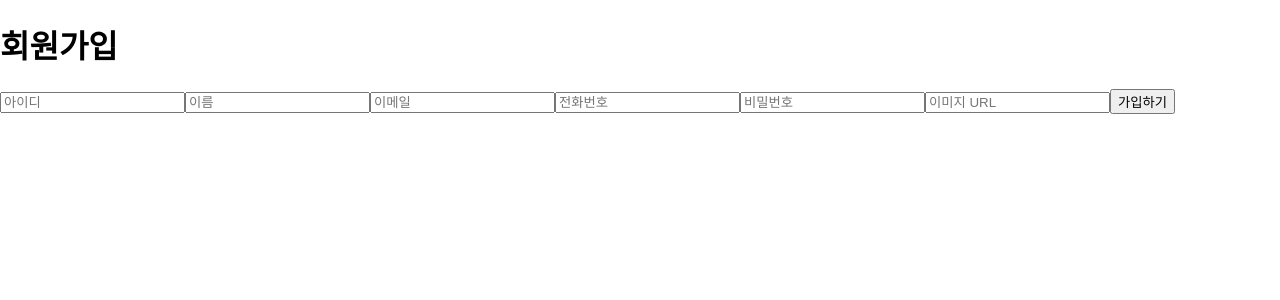
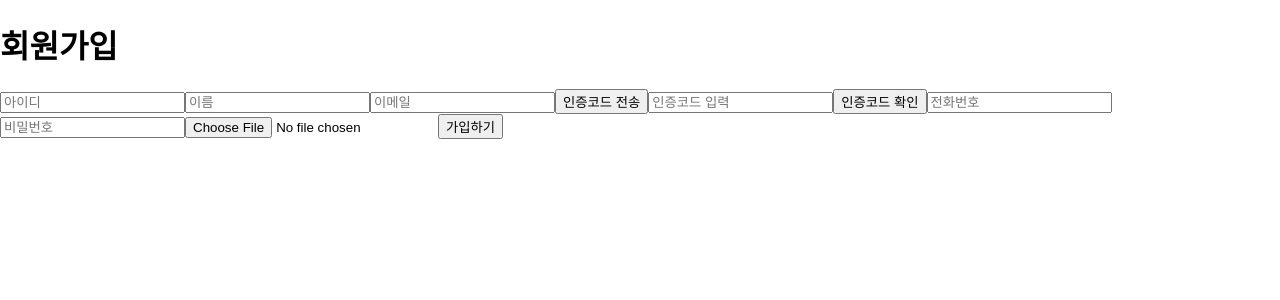
Before and after one commit to Dezeli/Neighbiz, a React (Create React App) app in the folder react/: page /signup in a window 1280 px wide. Shown: the top 300 px of the page. Built offline with nearby package versions, Linux system fonts and the light colour scheme; the HTML template or start-up script is replaced by a standard one.

Commit message:
feat: login & signup page

```diff
--- a/react/src/App.jsx
+++ b/react/src/App.jsx
@@ -1,12 +1,16 @@
-import React from 'react';
-import { BrowserRouter, Routes, Route } from 'react-router-dom';
+import { BrowserRouter, Routes, Route, Navigate } from 'react-router-dom';
 import Landing from './pages/Landing';
 import Login from './pages/Login';
 import Signup from './pages/Signup';
 import Main from './pages/Main';
+import useAuthCheck from './hooks/useAuthCheck';
 import ProtectedRoute from './components/ProtectedRoute';
 
 function App() {
+  const { authChecked, user } = useAuthCheck();
+
+  if (!authChecked) return <div>로딩 중...</div>;
+
   return (
     <BrowserRouter>
       <Routes>
@@ -17,7 +21,7 @@ function App() {
           path="/main"
           element={
             <ProtectedRoute>
-              <Main />
+              <Main user={user} />
             </ProtectedRoute>
           }
         />
--- a/react/src/components/ProtectedRoute.jsx
+++ b/react/src/components/ProtectedRoute.jsx
@@ -3,7 +3,7 @@ import { Navigate } from 'react-router-dom';
 
 function ProtectedRoute({ children }) {
   const token = localStorage.getItem('accessToken');
-  return token ? children : <Navigate to="/login" replace />;
+  return token ? children : <Navigate to="/" replace />;
 }
 
 export default ProtectedRoute;
--- /dev/null
+++ b/react/src/hooks/useAuthCheck.js
@@ -0,0 +1,22 @@
+import { useState, useEffect } from 'react';
+import api from '../lib/axios';
+
+export default function useAuthCheck() {
+  const [authChecked, setAuthChecked] = useState(false);
+  const [user, setUser] = useState(null);
+
+  useEffect(() => {
+    const token = localStorage.getItem('accessToken');
+    if (!token) {
+      setAuthChecked(true);
+      return;
+    }
+
+    api.get('/auth/me/')
+      .then((res) => setUser(res.data.data))
+      .catch(() => localStorage.clear())
+      .finally(() => setAuthChecked(true));
+  }, []);
+
+  return { authChecked, user };
+}
--- a/react/src/pages/Landing.jsx
+++ b/react/src/pages/Landing.jsx
@@ -1,10 +1,22 @@
 import React from 'react';
 import { Link } from 'react-router-dom';
+import { useEffect } from 'react';
+import { useNavigate } from 'react-router-dom';
 
 function Landing() {
+  const navigate = useNavigate();
+
+  useEffect(() => {
+    const token = localStorage.getItem('accessToken');
+    if (token) {
+      navigate('/main', { replace: true });
+    }
+  }, []);
+
   return (
     <div>
-      <h1>랜딩 페이지</h1>
+      <h1>👋 환영합니다!</h1>
+      <p>로그인하지 않았다면 이 화면이 보입니다.</p>
       <Link to="/login">로그인</Link> | <Link to="/signup">회원가입</Link>
     </div>
   );
--- a/react/src/pages/Login.jsx
+++ b/react/src/pages/Login.jsx
@@ -1,4 +1,4 @@
-import React, { useState } from 'react';
+import React, { useState, useEffect } from 'react';
 import { useNavigate } from 'react-router-dom';
 import api from '../lib/axios';
 
@@ -7,6 +7,13 @@ function Login() {
   const [password, setPassword] = useState('');
   const [error, setError] = useState('');
   const navigate = useNavigate();
+
+  useEffect(() => {
+    const token = localStorage.getItem('accessToken');
+    if (token) {
+      navigate('/main', { replace: true });
+    }
+  }, []);
 
   const handleLogin = async () => {
     try {
@@ -24,8 +31,17 @@ function Login() {
   return (
     <div>
       <h1>로그인</h1>
-      <input value={username} onChange={(e) => setUsername(e.target.value)} placeholder="아이디" />
-      <input type="password" value={password} onChange={(e) => setPassword(e.target.value)} placeholder="비밀번호" />
+      <input
+        value={username}
+        onChange={(e) => setUsername(e.target.value)}
+        placeholder="아이디"
+      />
+      <input
+        type="password"
+        value={password}
+        onChange={(e) => setPassword(e.target.value)}
+        placeholder="비밀번호"
+      />
       <button onClick={handleLogin}>로그인</button>
       {error && <p style={{ color: 'red' }}>{error}</p>}
     </div>
--- a/react/src/pages/Signup.jsx
+++ b/react/src/pages/Signup.jsx
@@ -1,4 +1,5 @@
-import React, { useState } from 'react';
+import React, { useState, useEffect } from 'react';
+import { useNavigate } from 'react-router-dom';
 import api from '../lib/axios';
 
 function Signup() {
@@ -10,8 +11,21 @@ function Signup() {
     password: '',
     image_url: '',
   });
+  const [code, setCode] = useState('');
   const [error, setError] = useState('');
   const [successMsg, setSuccessMsg] = useState('');
+  const [emailMsg, setEmailMsg] = useState('');
+  const [codeMsg, setCodeMsg] = useState('');
+  const [uploadMsg, setUploadMsg] = useState('');
+  const [previewUrl, setPreviewUrl] = useState('');
+  const navigate = useNavigate();
+
+  useEffect(() => {
+    const token = localStorage.getItem('accessToken');
+    if (token) {
+      navigate('/main', { replace: true });
+    }
+  }, []);
 
   const handleChange = (e) => {
     setForm({ ...form, [e.target.name]: e.target.value });
@@ -22,9 +36,65 @@ function Signup() {
       const res = await api.post('/auth/signup/', form);
       setSuccessMsg(res.data.message);
       setError('');
+      setTimeout(() => {
+        navigate('/login');
+      }, 1000);
     } catch (err) {
       const msg = err.response?.data?.message || '회원가입 실패';
       setError(msg);
+    }
+  };
+
+  const handleSendEmailCode = async () => {
+    try {
+      const res = await api.post('/auth/email-verify/send/', {
+        email: form.email,
+      });
+      setEmailMsg(res.data.message);
+    } catch (err) {
+      const msg = err.response?.data?.message || '이메일 인증 요청 실패';
+      setEmailMsg(msg);
+    }
+  };
+
+  const handleConfirmEmailCode = async () => {
+    try {
+      const res = await api.post('/auth/email-verify/confirm/', {
+        email: form.email,
+        code: code,
+      });
+      setCodeMsg(res.data.message);
+    } catch (err) {
+      const msg = err.response?.data?.message || '인증 코드 확인 실패';
+      setCodeMsg(msg);
+    }
+  };
+
+  const handleImageUpload = async (e) => {
+    const file = e.target.files[0];
+    if (!file) return;
+
+    try {
+      const res = await api.post('/auth/image-upload/', {
+        filename: file.name,
+        content_type: file.type,
+      });
+
+      const { upload_url, image_url } = res.data.data;
+
+      await fetch(upload_url, {
+        method: 'PUT',
+        headers: {
+          'Content-Type': file.type,
+        },
+        body: file,
+      });
+
+      setForm((prev) => ({ ...prev, image_url }));
+      setPreviewUrl(image_url);
+      setUploadMsg('이미지 업로드 완료!');
+    } catch (err) {
+      setUploadMsg('이미지 업로드 실패');
     }
   };
 
@@ -33,10 +103,27 @@ function Signup() {
       <h1>회원가입</h1>
       <input name="username" placeholder="아이디" onChange={handleChange} />
       <input name="name" placeholder="이름" onChange={handleChange} />
+
       <input name="email" placeholder="이메일" onChange={handleChange} />
+      <button onClick={handleSendEmailCode}>인증코드 전송</button>
+      {emailMsg && <p>{emailMsg}</p>}
+
+      <input
+        placeholder="인증코드 입력"
+        value={code}
+        onChange={(e) => setCode(e.target.value)}
+      />
+      <button onClick={handleConfirmEmailCode}>인증코드 확인</button>
+      {codeMsg && <p>{codeMsg}</p>}
+
       <input name="phone_number" placeholder="전화번호" onChange={handleChange} />
       <input name="password" type="password" placeholder="비밀번호" onChange={handleChange} />
-      <input name="image_url" placeholder="이미지 URL" onChange={handleChange} />
+
+      {/* ✅ 이미지 업로드 */}
+      <input type="file" accept="image/*" onChange={handleImageUpload} />
+      {uploadMsg && <p>{uploadMsg}</p>}
+      {previewUrl && <img src={previewUrl} alt="미리보기" width={120} />}
+
       <button onClick={handleSignup}>가입하기</button>
       {error && <p style={{ color: 'red' }}>{error}</p>}
       {successMsg && <p style={{ color: 'green' }}>{successMsg}</p>}
--- a/react/src/utils/auth.js
+++ b/react/src/utils/auth.js
@@ -1,3 +1,3 @@
 export function isAuthenticated() {
-  return !!localStorage.getItem('token');
+  return !!localStorage.getItem('accessToken');
 }
```
Also changed, not shown: 2 other files (tests, documents, lock files or other folders).
